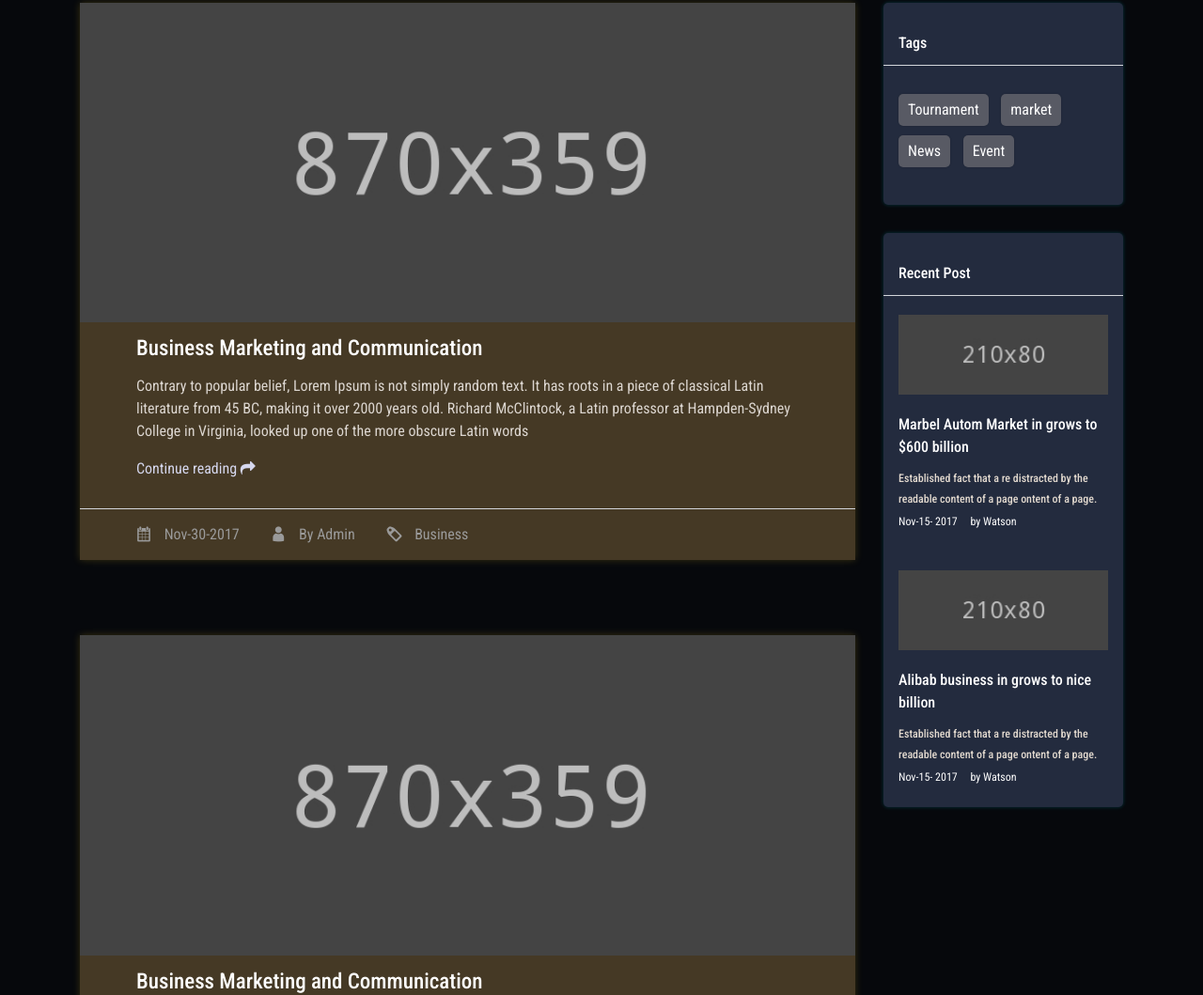
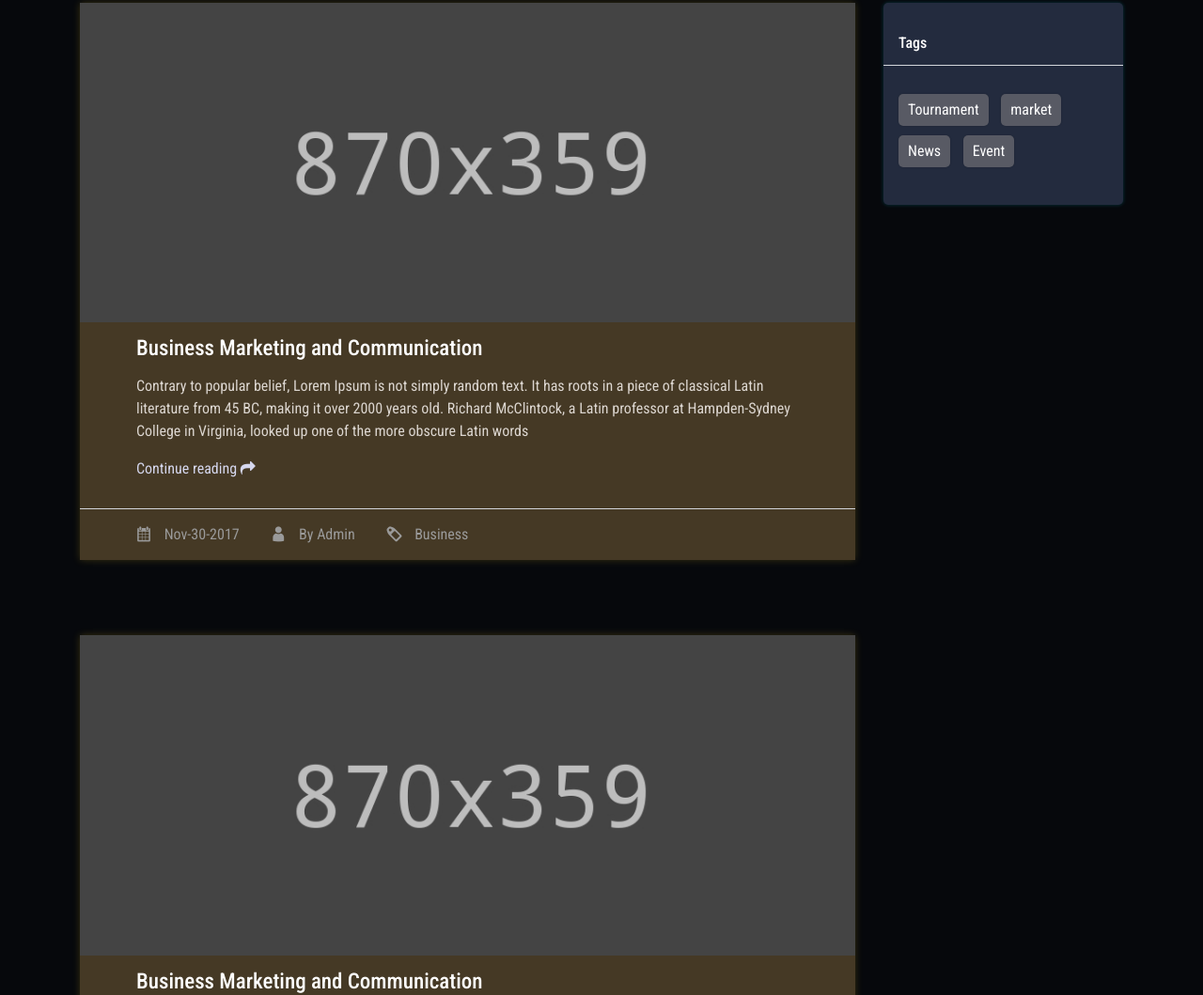
Before and after one commit to PunikaAmorn/MercenarySquadLayout, a plain HTML site: page message.html in a window 1280 px wide. Shown: the part 582-1641 px from the top of the page at 94% size. Drawn offline with nearby package versions, Linux system fonts and the light colour scheme; files whose address does not match are found by name.

Commit message:
remove recent side in main message page

```diff
--- a/message.html
+++ b/message.html
@@ -237,27 +237,6 @@
                                 <li><a href="#">Event</a></li>
                             </ul>
                         </aside>
-                        <aside class="widget widdget-recent-post">
-                            <h5 class="widget-title">Recent Post</h5>
-                            <div class="recent-post">
-                                <img src="assets/img/blog/recentpost01.jpg" alt="">
-                                <a href="#"><h6>Marbel Autom Market in grows to $600 billion</h6></a>
-                                <p>Established fact that a re distracted by the readable content of a page ontent of a page.</p>
-                                <ul class="recent-meta-info">
-                                    <li><a href="#">Nov-15- 2017</a></li>
-                                    <li>by <a href="#">Watson</a></li>
-                                </ul>
-                            </div>
-                            <div class="recent-post">
-                                <img src="assets/img/blog/recentpost02.jpg" alt="">
-                                <a href="#"><h6>Alibab business in grows to nice billion</h6></a>
-                                <p>Established fact that a re distracted by the readable content of a page ontent of a page.</p>
-                                <ul class="recent-meta-info">
-                                    <li><a href="#">Nov-15- 2017</a></li>
-                                    <li>by <a href="#">Watson</a></li>
-                                </ul>
-                            </div>
-                        </aside>
                     </section>
                 </div>
             </div>
```
